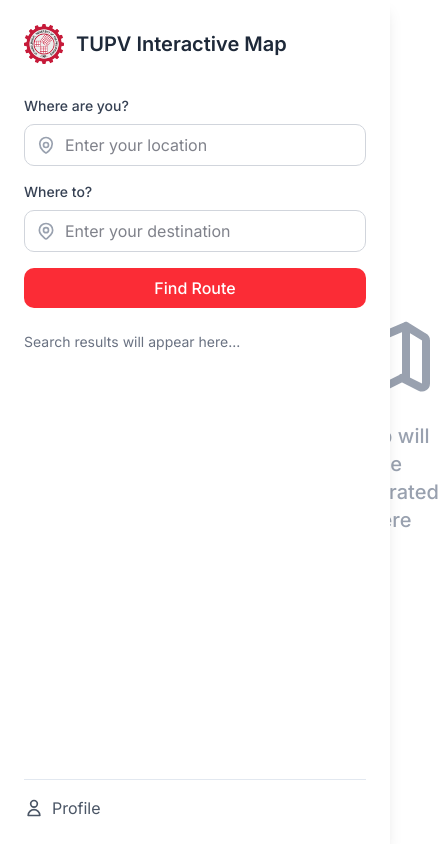
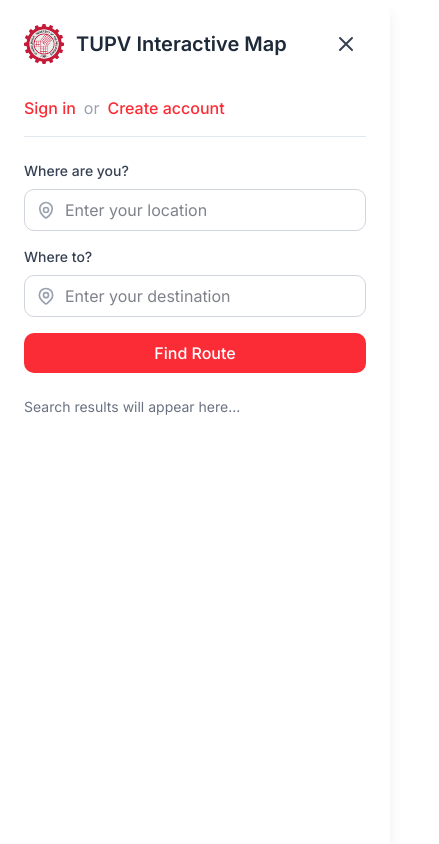
Before and after one commit to TUPVinteractivemap/interactive-map, a Next.js app: page / in a window 390 px wide. Shown: the whole page, 439 px wide, since content can reach past the window. Built offline with nearby package versions, Linux system fonts and the light colour scheme; no server answers.

Commit message:
feat: Add sidebar navigation and user authentication features to landing page

```diff
--- a/app/page.tsx
+++ b/app/page.tsx
@@ -2,10 +2,16 @@
 
 import { useState } from 'react';
 import Image from 'next/image';
+import { useAuth } from '@/hooks/useAuth';
+import Link from 'next/link';
+import { useRouter } from 'next/navigation';
 
 export default function LandingPage() {
   const [origin, setOrigin] = useState('');
   const [destination, setDestination] = useState('');
+  const [isSidebarOpen, setIsSidebarOpen] = useState(true);
+  const { user, logout } = useAuth();
+  const router = useRouter();
 
   const handleSearch = (e: React.FormEvent) => {
     e.preventDefault();
@@ -13,12 +19,57 @@ export default function LandingPage() {
     console.log('Searching route from', origin, 'to', destination);
   };
 
+  const handleLogout = async () => {
+    try {
+      await logout();
+      router.push('/login');
+    } catch (error) {
+      console.error('Failed to logout:', error);
+    }
+  };
+
   return (
-    <main className="flex h-screen">
+    <main className="flex flex-col md:flex-row h-screen relative">
+      {/* Mobile Toggle Button (Only shows when sidebar is closed) */}
+      {!isSidebarOpen && (
+        <button
+          onClick={() => setIsSidebarOpen(true)}
+          className="md:hidden fixed top-4 left-4 z-30 bg-white p-2 rounded-lg shadow-lg"
+        >
+          <svg
+            className="h-6 w-6 text-gray-700"
+            fill="none"
+            strokeLinecap="round"
+            strokeLinejoin="round"
+            strokeWidth="2"
+            viewBox="0 0 24 24"
+            stroke="currentColor"
+          >
+            <path d="M4 6h16M4 12h16M4 18h16" />
+          </svg>
+        </button>
+      )}
+
       {/* Navigation Sidebar */}
-      <div className="w-[400px] h-full bg-white shadow-lg z-10 p-6 flex flex-col">
+      <div className={`
+        ${isSidebarOpen ? 'translate-x-0' : '-translate-x-full'}
+        md:translate-x-0
+        transition-transform duration-300
+        fixed md:relative
+        w-full md:w-[400px]
+        h-full
+        bg-white
+        shadow-lg
+        z-20
+        flex
+        flex-col
+        overflow-y-auto
+      `}>
+        {/* Sidebar Header with Close Button */}
+        <div className="sticky top-0 bg-white z-30 p-6 pb-0">
+          <div className="flex items-center justify-between mb-4">
             {/* Logo and Title */}
-        <div className="flex items-center gap-3 mb-8">
+            <div className="flex items-center gap-3">
               <Image
                 src="/images/tupv-logo.png"
                 alt="TUPV Logo"
@@ -29,6 +80,69 @@ export default function LandingPage() {
               <h1 className="text-xl font-semibold text-gray-800">TUPV Interactive Map</h1>
             </div>
 
+            {/* Close Button (Mobile Only) */}
+            <button
+              onClick={() => setIsSidebarOpen(false)}
+              className="md:hidden p-2 hover:bg-gray-100 rounded-lg transition-colors"
+            >
+              <svg
+                className="h-6 w-6 text-gray-700"
+                fill="none"
+                strokeLinecap="round"
+                strokeLinejoin="round"
+                strokeWidth="2"
+                viewBox="0 0 24 24"
+                stroke="currentColor"
+              >
+                <path d="M6 18L18 6M6 6l12 12" />
+              </svg>
+            </button>
+          </div>
+
+          {/* User Profile Section */}
+          {user ? (
+            <div className="flex items-center justify-between py-4 border-b mb-6">
+              <div className="flex items-center gap-3">
+                <div className="w-10 h-10 bg-red-100 rounded-full flex items-center justify-center">
+                  <span className="text-red-600 font-medium text-lg">
+                    {user.displayName?.[0]?.toUpperCase() || user.email?.[0]?.toUpperCase()}
+                  </span>
+                </div>
+                <div>
+                  <p className="text-gray-900 font-medium">
+                    Hello, {user.displayName || 'User'}!
+                  </p>
+                  <p className="text-sm text-gray-500">{user.email}</p>
+                </div>
+              </div>
+              <button
+                onClick={handleLogout}
+                className="text-gray-600 hover:text-red-600 font-medium text-sm transition-colors"
+              >
+                Logout
+              </button>
+            </div>
+          ) : (
+            <div className="flex items-center gap-2 py-4 border-b mb-6">
+              <Link
+                href="/login"
+                className="text-red-500 hover:text-red-600 font-medium"
+              >
+                Sign in
+              </Link>
+              <span className="text-gray-400">or</span>
+              <Link
+                href="/signup"
+                className="text-red-500 hover:text-red-600 font-medium"
+              >
+                Create account
+              </Link>
+            </div>
+          )}
+        </div>
+
+        {/* Sidebar Content */}
+        <div className="flex-1 p-6 pt-0">
           {/* Search Form */}
           <form onSubmit={handleSearch} className="space-y-4">
             {/* Origin Input */}
@@ -109,33 +223,16 @@ export default function LandingPage() {
               Search results will appear here...
             </div>
           </div>
-
-        {/* User Profile / Settings */}
-        <div className="mt-auto pt-4 border-t">
-          <button className="flex items-center gap-2 text-gray-600 hover:text-gray-800 transition-colors">
-            <svg
-              className="h-5 w-5"
-              fill="none"
-              strokeLinecap="round"
-              strokeLinejoin="round"
-              strokeWidth="2"
-              viewBox="0 0 24 24"
-              stroke="currentColor"
-            >
-              <path d="M16 7a4 4 0 11-8 0 4 4 0 018 0zM12 14a7 7 0 00-7 7h14a7 7 0 00-7-7z" />
-            </svg>
-            <span>Profile</span>
-          </button>
         </div>
       </div>
 
       {/* Map Area (Temporary) */}
-      <div className="flex-1 bg-gray-100 relative">
+      <div className="flex-1 bg-gray-100 relative h-[calc(100vh-4rem)] md:h-full">
         {/* Temporary Map Placeholder */}
         <div className="absolute inset-0 flex items-center justify-center">
-          <div className="text-gray-400 text-center">
+          <div className="text-gray-400 text-center p-4">
             <svg
-              className="h-24 w-24 mx-auto mb-4"
+              className="h-16 md:h-24 w-16 md:w-24 mx-auto mb-4"
               fill="none"
               strokeLinecap="round"
               strokeLinejoin="round"
@@ -145,7 +242,7 @@ export default function LandingPage() {
             >
               <path d="M9 20l-5.447-2.724A1 1 0 013 16.382V5.618a1 1 0 011.447-.894L9 7m0 13l6-3m-6 3V7m6 10l4.553 2.276A1 1 0 0021 18.382V7.618a1 1 0 00-.553-.894L16 4m0 13V4m0 0L9 7" />
             </svg>
-            <p className="text-xl font-medium">Map will be integrated here</p>
+            <p className="text-lg md:text-xl font-medium">Map will be integrated here</p>
           </div>
         </div>
       </div>
```
Lines whose indentation alone changed are shown as unchanged.
